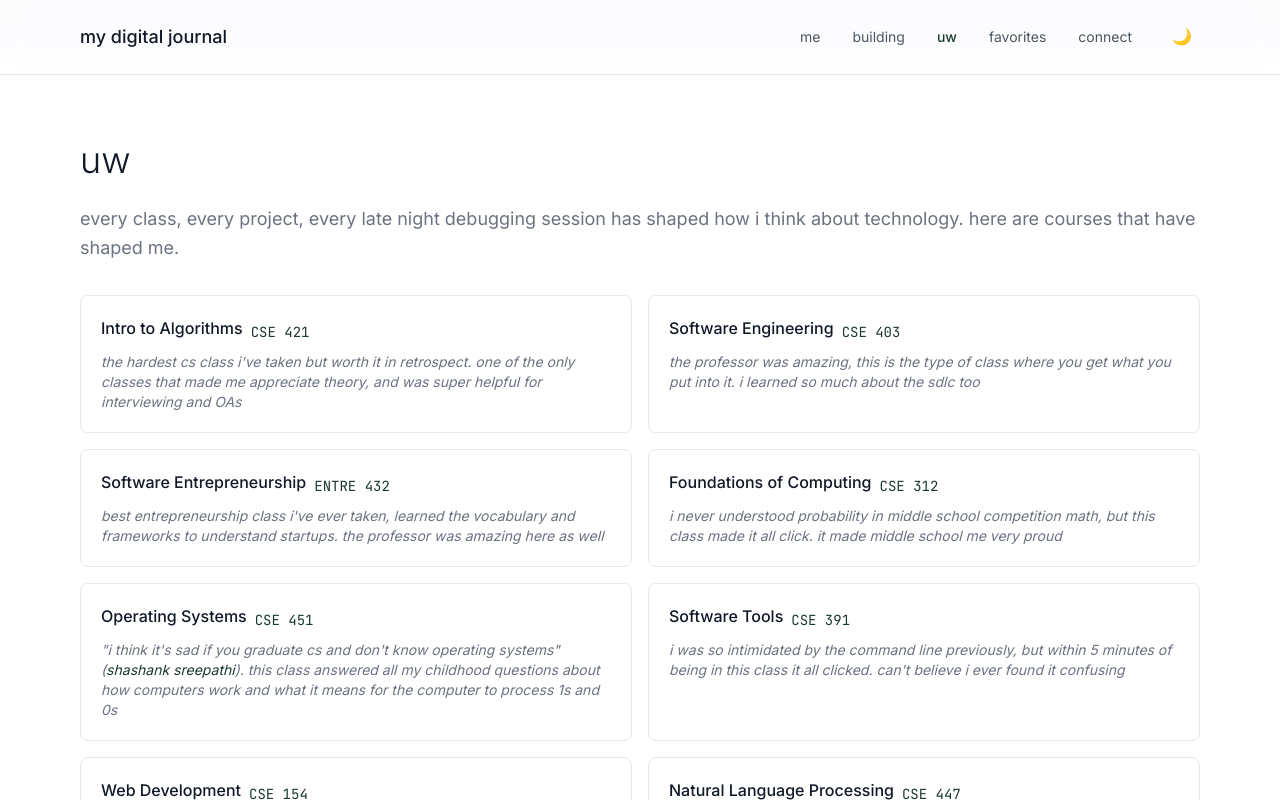
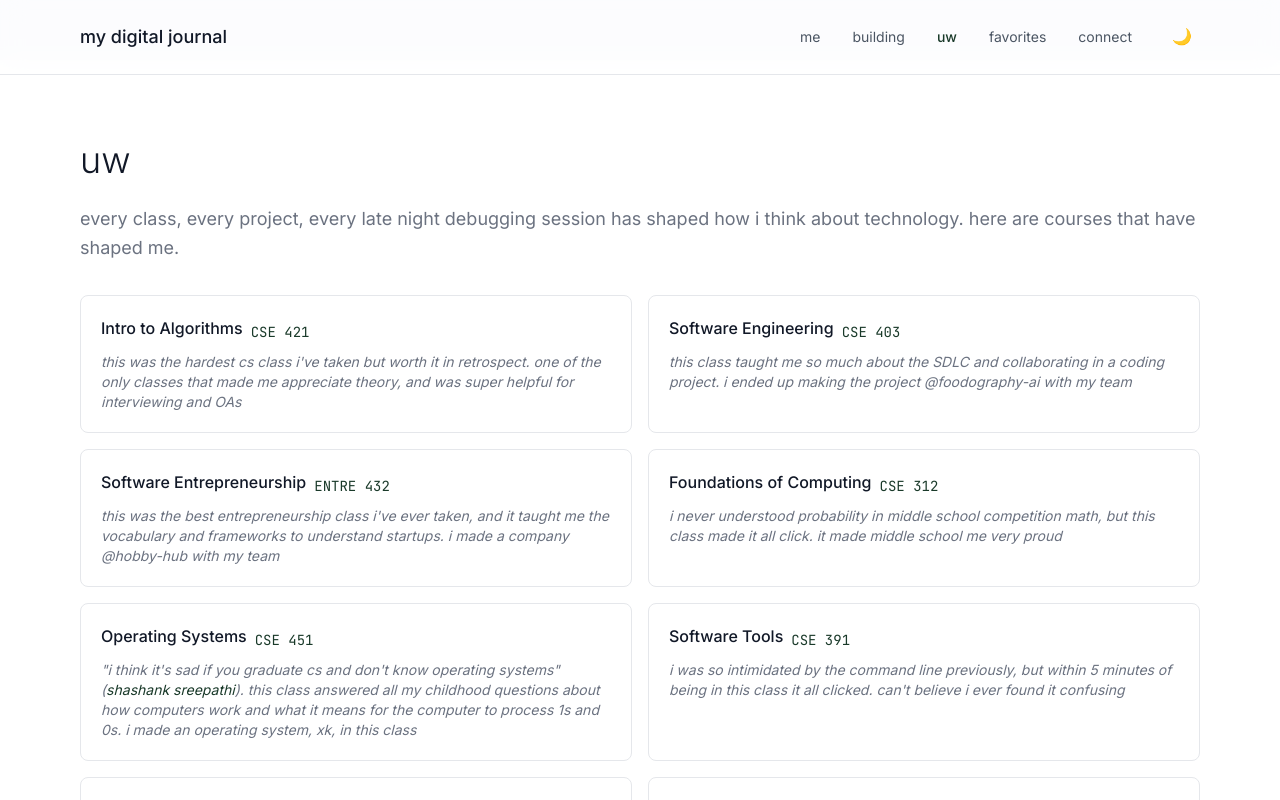
Before and after one commit to immedha/immedha.github.io, a React (Vite) app: page /uw in a window 1280 px wide. Shown: the top 800 px of the page. Built offline with nearby package versions, Linux system fonts and the light colour scheme.

Commit message:
added class projects

```diff
--- a/src/pages/UW.tsx
+++ b/src/pages/UW.tsx
@@ -5,21 +5,21 @@ const Education = () => {
       name: "Intro to Algorithms",
       grade: "A",
       logo: "/logos/uw.png",
-      thought: "the hardest cs class i've taken but worth it in retrospect. one of the only classes that made me appreciate theory, and was super helpful for interviewing and OAs",
+      thought: "this was the hardest cs class i've taken but worth it in retrospect. one of the only classes that made me appreciate theory, and was super helpful for interviewing and OAs",
     },
     {
       code: "CSE 403",
       name: "Software Engineering",
       grade: "A",
       logo: "/logos/uw.png",
-      thought: "the professor was amazing, this is the type of class where you get what you put into it. i learned so much about the sdlc too",
+      thought: "this class taught me so much about the SDLC and collaborating in a coding project. i ended up making the project @foodography-ai with my team",
     },
     {
       code: "ENTRE 432",
       name: "Software Entrepreneurship",
       grade: "A",
       logo: "/logos/uw.png",
-      thought: "best entrepreneurship class i've ever taken, learned the vocabulary and frameworks to understand startups. the professor was amazing here as well",
+      thought: "this was the best entrepreneurship class i've ever taken, and it taught me the vocabulary and frameworks to understand startups. i made a company @hobby-hub with my team",
     },
     {
       code: "CSE 312",
@@ -34,7 +34,7 @@ const Education = () => {
       name: "Operating Systems",
       grade: "A",
       logo: "/logos/uw.png",
-      thought: <span>"i think it's sad if you graduate cs and don't know operating systems" (<a href="https://shashanksree.com" target="_blank" rel="noopener noreferrer" className="text-green-600 dark:text-green-400 hover:underline">shashank sreepathi</a>). this class answered all my childhood questions about how computers work and what it means for the computer to process 1s and 0s</span>,
+      thought: <span>"i think it's sad if you graduate cs and don't know operating systems" (<a href="https://shashanksree.com" target="_blank" rel="noopener noreferrer" className="text-green-600 dark:text-green-400 hover:underline">shashank sreepathi</a>). this class answered all my childhood questions about how computers work and what it means for the computer to process 1s and 0s. i made an operating system, xk, in this class</span>,
     },
     {
       code: "CSE 391",
```
